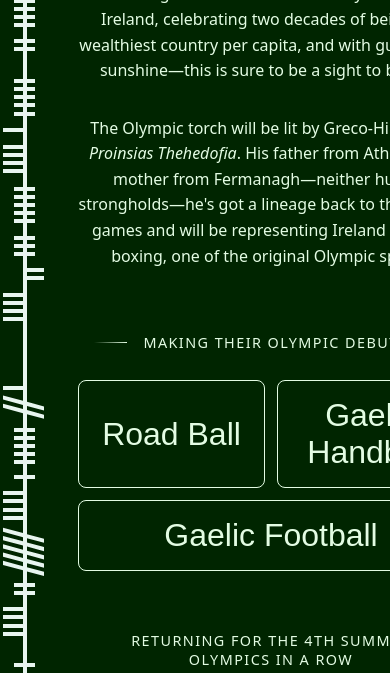
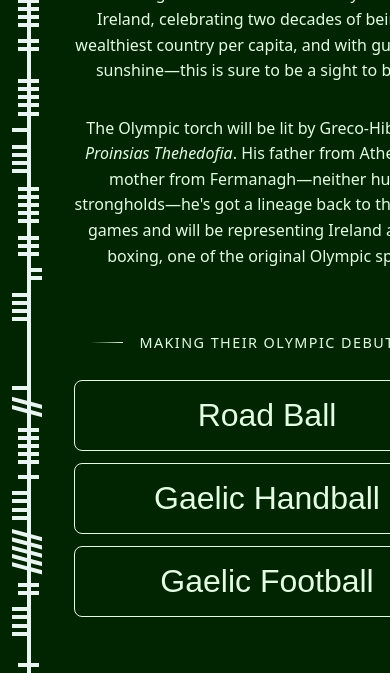
Before and after one commit to OisinMoran/Cork-2068, a plain HTML site: page index.html in a window 390 px wide. Shown: the part 427-1100 px from the top of the page. Drawn offline with Linux system fonts and the light colour scheme; a web font is replaced by a local one.

Commit message:
Update index.html

```diff
--- a/index.html
+++ b/index.html
@@ -11,7 +11,7 @@
     <link href="https://fonts.cdnfonts.com/css/cat-walzhari" rel="stylesheet">
     <style>
         body {
-            margin: 0;
+            margin: 0 12px;
             padding: 0;
             min-height: 100vh;
             display: flex;
@@ -26,7 +26,7 @@
             background-repeat: repeat-y;
             background-image: url('cork_olympic_games_ogham.svg');
             margin: 0;
-            padding: 0 8px;
+            padding: 0;
         }
 
         .green {
@@ -140,6 +140,12 @@
             width: 100%;
         }
 
+        @media (max-width: 863px) {
+            .container3 {
+                flex-direction: column;
+            }
+        }
+
         .sport {
             border: 1px solid hsl(120, 80%, 94%);
             border-radius: 8px;
@@ -194,7 +200,7 @@
             flex-direction: column;
             align-items: center;
             gap: 12px;
-            align-self: flex-start;
+            /* align-self: flex-start; */
             font-size: 1.2rem;
             padding-left: 1rem;
             padding-bottom: 1rem;
```
